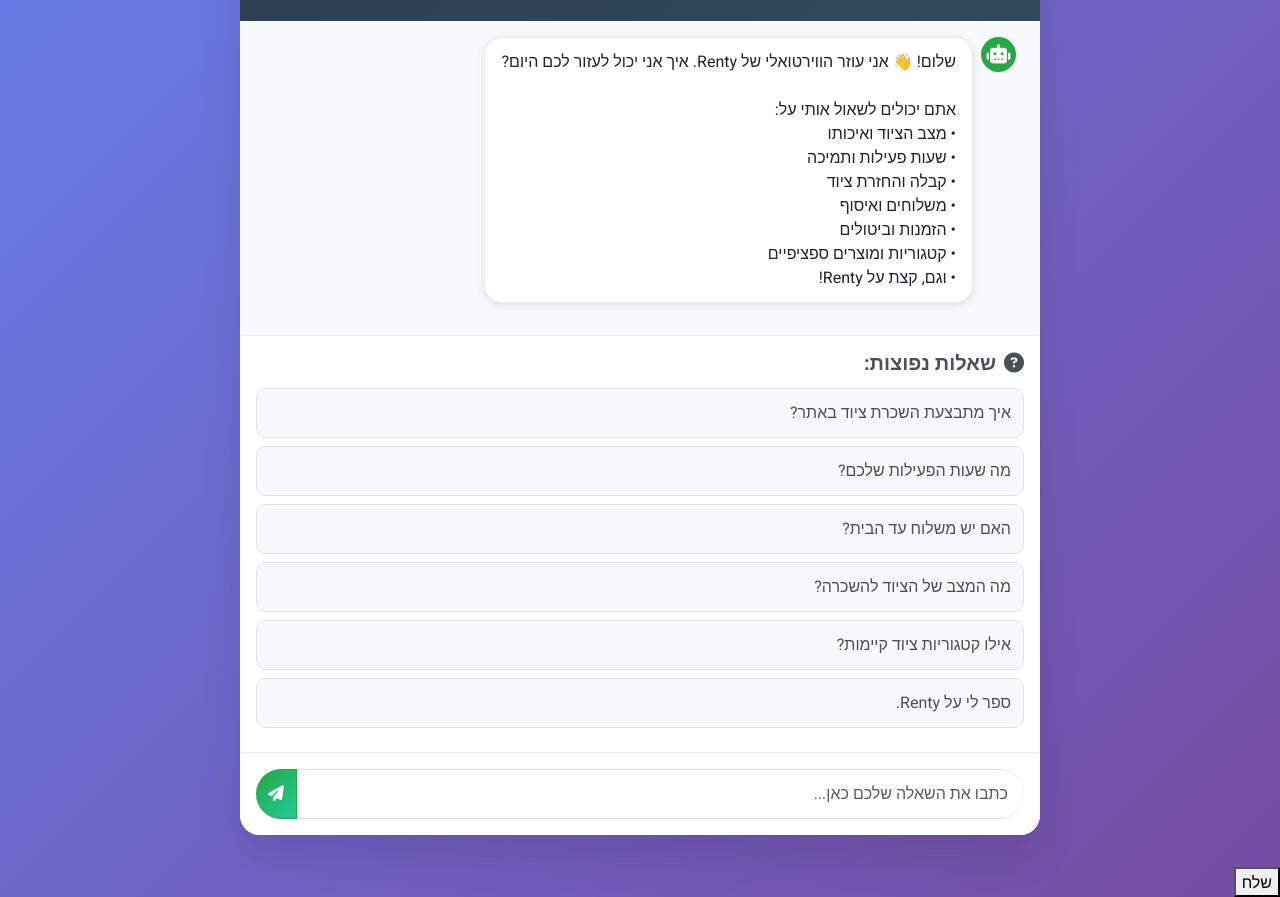
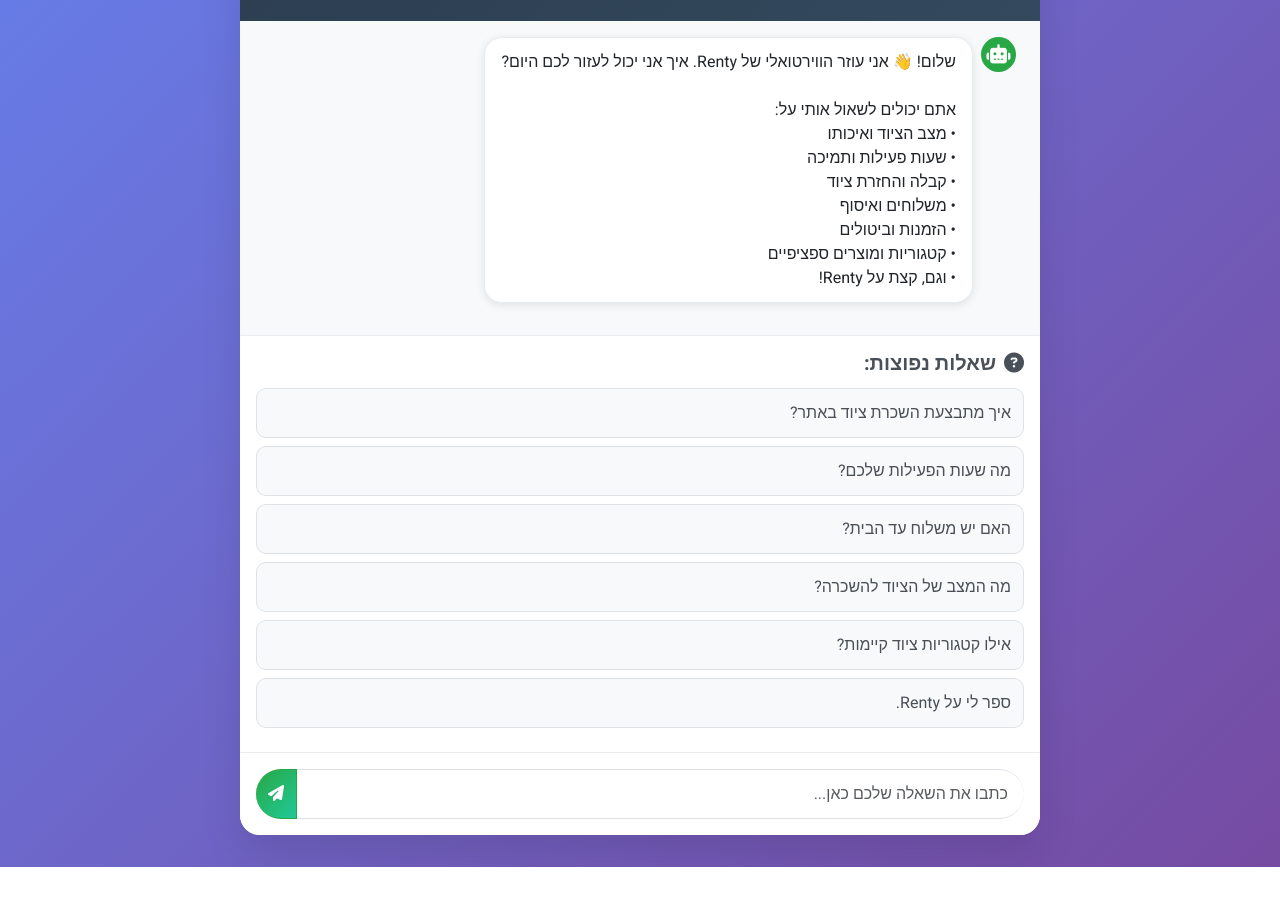
Before and after one commit to yonatanpaz1/RentyChatBotServer, a website: page public/index.html in a window 1280 px wide. Shown: the part 129-1026 px from the top of the page. After the commit the page ends 996 px from the top, so only its background shows below. Drawn offline with nearby package versions, Linux system fonts and the light colour scheme.

```diff
--- a/public/index.html
+++ b/public/index.html
@@ -300,7 +300,6 @@
             </div>
         </div>
     </div>
-<button onclick="sendMessage()">שלח</button>
 
 <script>
 async function sendMessage() {
```
